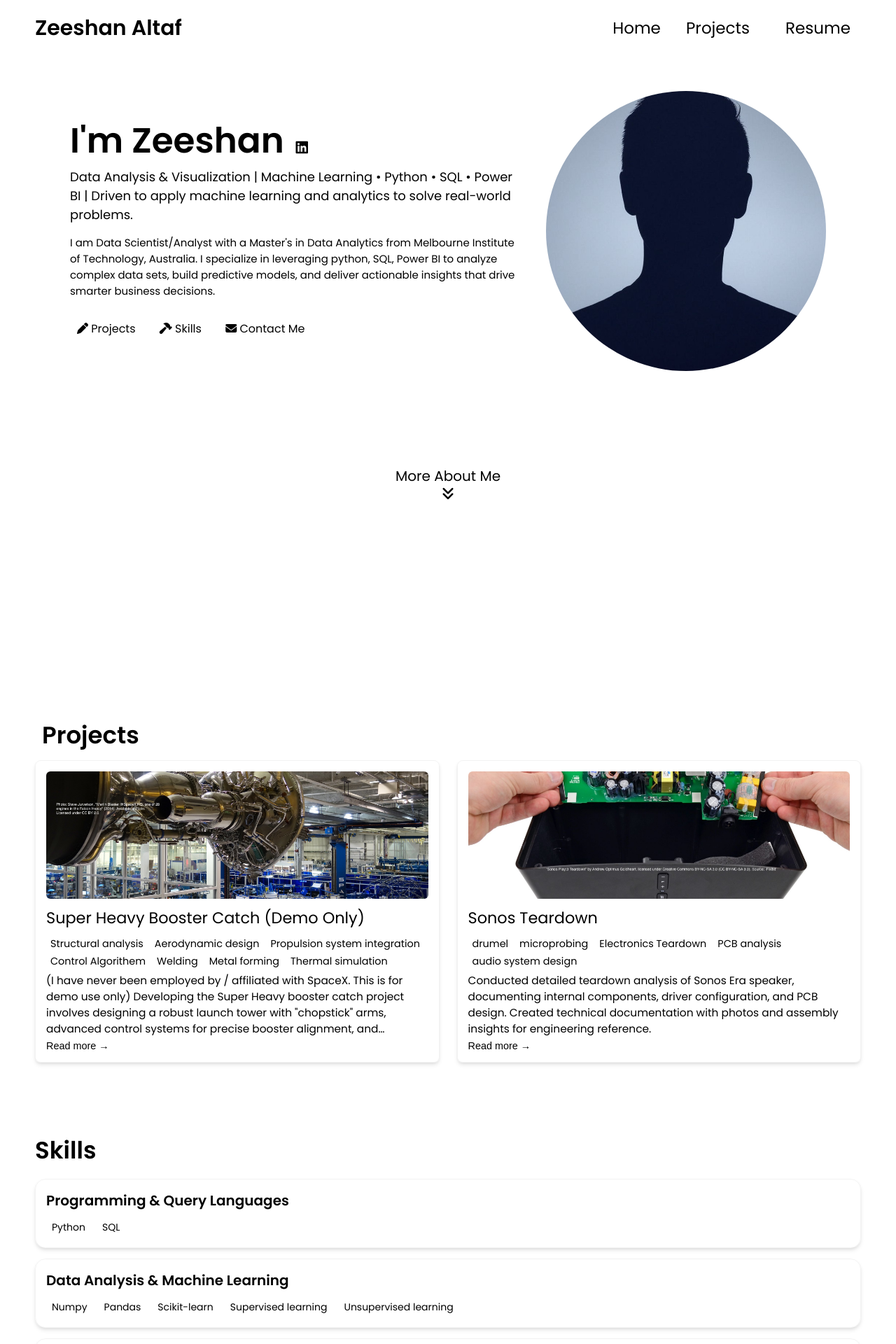
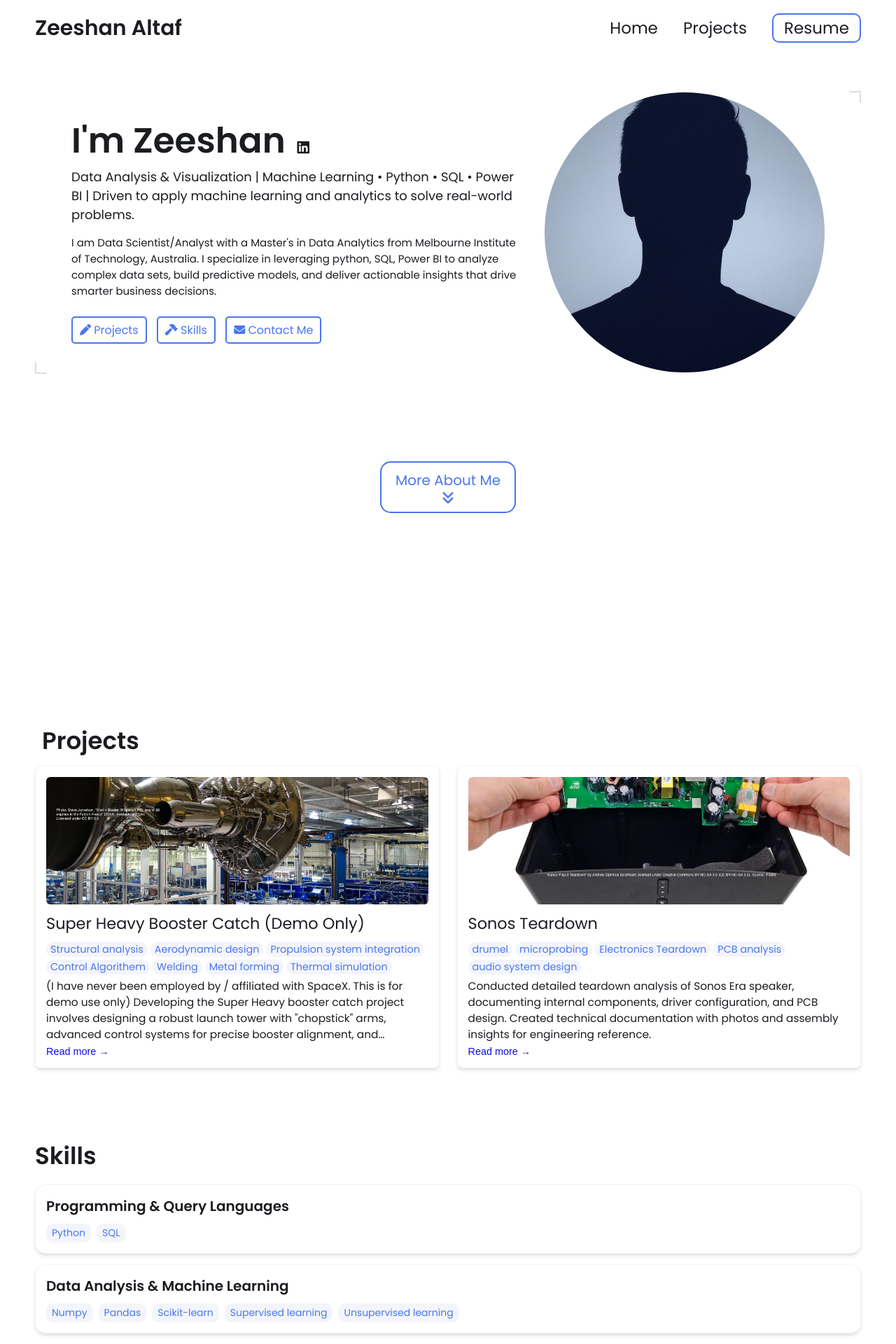
Before and after one commit to Zeeshan-Altaf/zeeshan-altaf.github.io, a Jekyll site: the page built from index.html, in a window 1280 px wide. Shown: the top 1920 px of the page at 70% size. Built offline with Jekyll 4.4.1, drawn with Linux system fonts in a browser that asks for light colours.

Commit message:
Update _config.yml

```diff
--- a/_config.yml
+++ b/_config.yml
@@ -69,18 +69,18 @@
 
 
 # Contact Form Setup. Setup an account and copy over the key. When someone fills out the form, it will be received in your email.
-formspree-key:   mdkdrvpk
+formspree-key: mdkdrvpk
 
 
 
 # Active theme (Update this to switch themes). Make sure to keep the indentation the samne.
 colors: # this is the basic theme
-  text: "2c3333"
-  border: "e0f2ef"
-  link: "40b3a2"
-  highlight: "2a9d8f"
-  background: "f7fbfa"
-  light_background: "f0f9f7"
+  text: "#1a1c20"
+  border: "#ddd"
+  link: "#4a76ee"
+  highlight: "#0c0cf2"
+  background: "#ffffff"
+  light_background: "#f3f5fb"
 
 # A few examples.
 basic theme:
```
